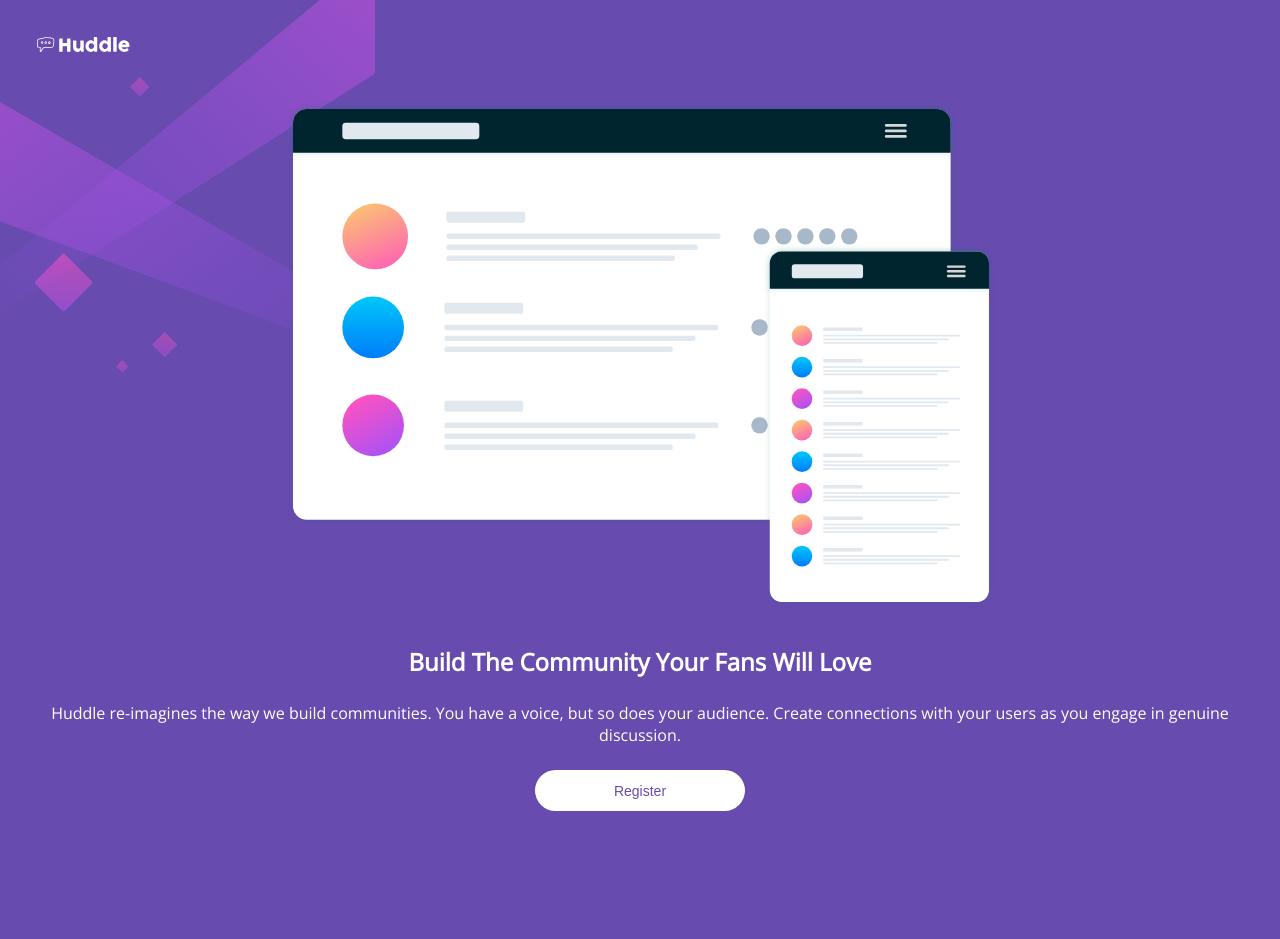
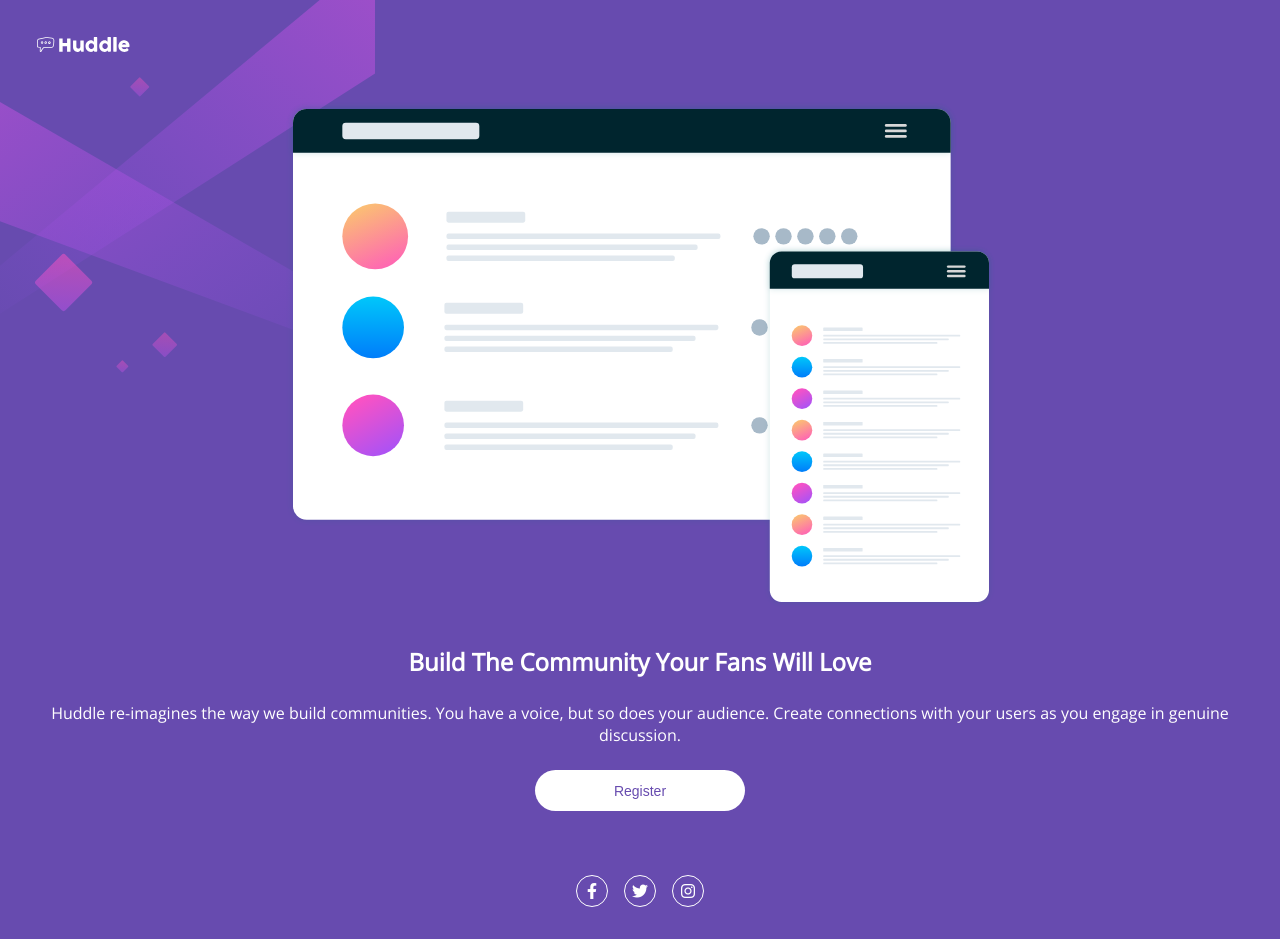
Before and after one commit to Robertron624/huddle-landing-page-with-single-introductory-section-master, a plain HTML site: page index.html in a window 1280 px wide. Before the commit the page ends 832 px from the top, so only its background shows below. Drawn offline with nearby package versions, Linux system fonts and the light colour scheme.

Commit message:
added social network icons

```diff
--- a/index.html
+++ b/index.html
@@ -3,6 +3,8 @@
 <head>
   <meta charset="UTF-8">
   <meta name="viewport" content="width=device-width, initial-scale=1.0"> <!-- displays site properly based on user's device -->
+
+  <link rel="stylesheet" href="https://cdnjs.cloudflare.com/ajax/libs/font-awesome/6.4.0/css/all.min.css" integrity="sha512-iecdLmaskl7CVkqkXNQ/ZH/XLlvWZOJyj7Yy7tcenmpD1ypASozpmT/E0iPtmFIB46ZmdtAc9eNBvH0H/ZpiBw==" crossorigin="anonymous" referrerpolicy="no-referrer" />
 
   <link rel="preconnect" href="https://fonts.googleapis.com">
   <link rel="preconnect" href="https://fonts.gstatic.com" crossorigin>
@@ -35,7 +37,9 @@
 
   <footer>
     <ul class="social-networks">
-
+      <li><a href="#"><i class="fab fa-facebook-f"></i></a></li>
+      <li><a href="#"><i class="fab fa-twitter"></i></a></li>
+      <li><a href="#"><i class="fab fa-instagram"></i></a></li>
     </ul>
     <!-- <p class="attribution">
       Challenge by <a href="https://www.frontendmentor.io?ref=challenge" target="_blank">Frontend Mentor</a>.
--- a/styles.css
+++ b/styles.css
@@ -67,6 +67,34 @@ button {
     cursor: pointer;
 }
 
+footer {
+    margin-top: 4rem;
+    padding-bottom: 2rem;
+}
+
+ul {
+    list-style: none;
+    padding-left: 0;
+    display: flex;
+    justify-content: center;
+    gap: 1rem;
+    margin: 0;
+}
+
+li {
+    border: 1px solid white;
+    border-radius: 50px;
+    display: flex;
+    justify-content: center;
+    align-items: center;
+    width: 30px;
+    height: 30px;
+}
+
+li i {
+    color: white;
+}
+
 @media screen and (min-width: 768px) {
 
 
```
